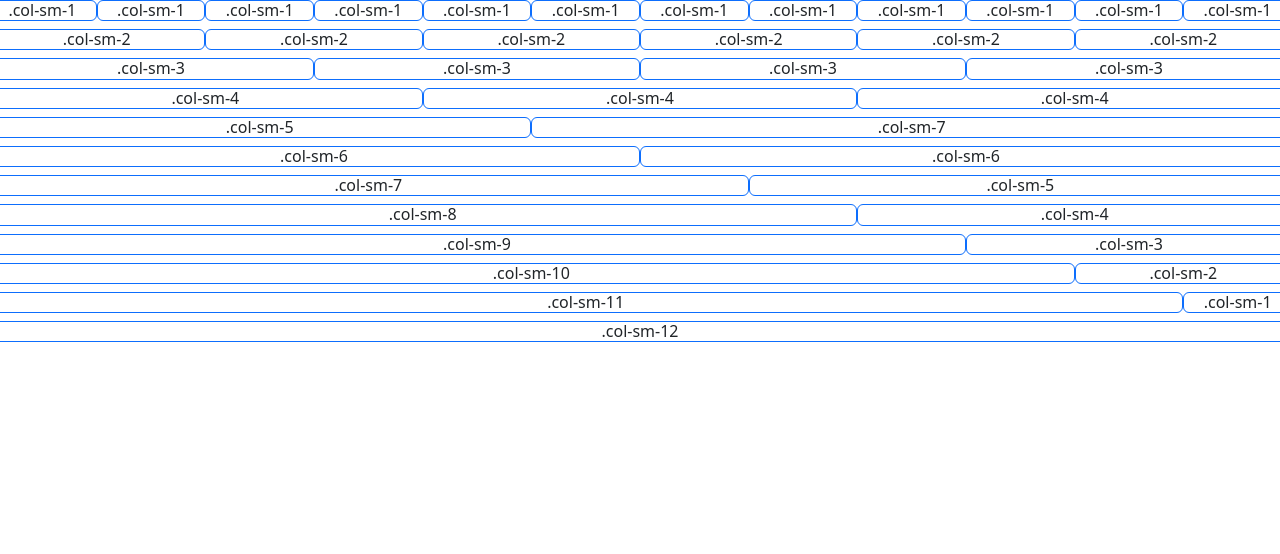
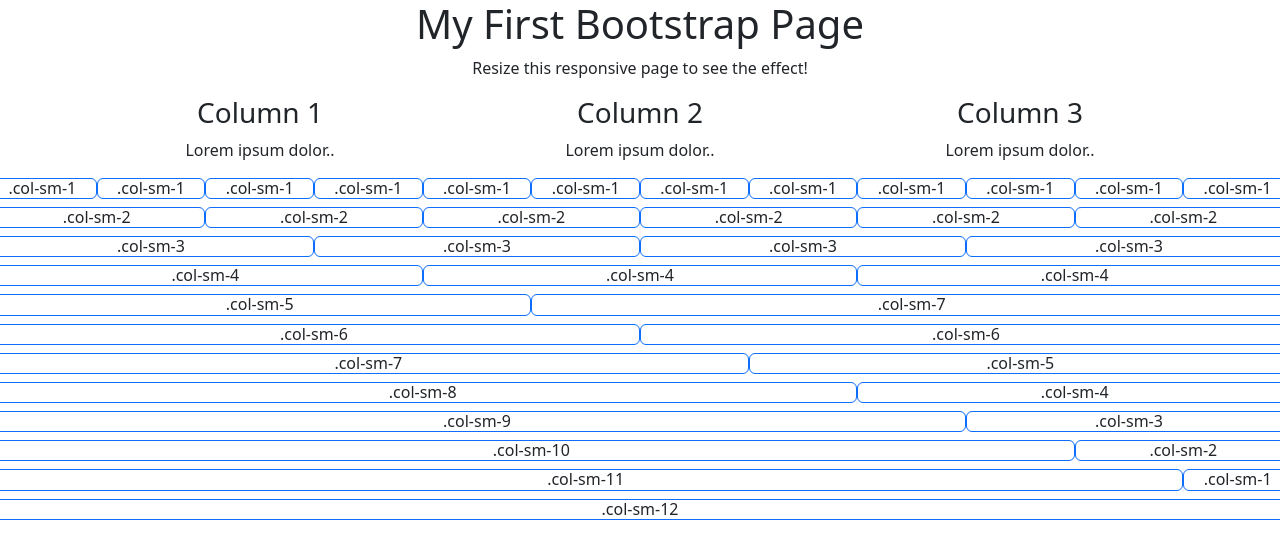
Before and after one commit to waqarhussain786/bootstrap-practice, a React (Create React App) app: page / in a window 1280 px wide. Shown: the top 554 px of the page. Built offline with nearby package versions, Linux system fonts and the light colour scheme.

Commit message:
add bootstrap file

```diff
--- /dev/null
+++ b/src/firt-bootstrap.jsx
@@ -0,0 +1,31 @@
+import React from 'react'
+
+const FirtBootstrap = () => {
+    return (
+        <div>
+            <div class="jumbotron text-center">
+                <h1>My First Bootstrap Page</h1>
+                <p>Resize this responsive page to see the effect!</p>
+            </div>
+
+            <div class="container">
+                <div class="row">
+                    <div class="col-sm-4 text-center">
+                        <h3>Column 1</h3>
+                        <p>Lorem ipsum dolor..</p>
+                    </div>
+                    <div class="col-sm-4 text-center">
+                        <h3>Column 2</h3>
+                        <p>Lorem ipsum dolor..</p>
+                    </div>
+                    <div class="col-sm-4 text-center">
+                        <h3>Column 3</h3>
+                        <p>Lorem ipsum dolor..</p>
+                    </div>
+                </div>
+            </div>
+        </div>
+    )
+}
+
+export default FirtBootstrap;
--- a/src/index.js
+++ b/src/index.js
@@ -3,10 +3,12 @@
 import './index.css';
 import App from './App';
 import 'bootstrap/dist/css/bootstrap.min.css';
+import FirtBootstrap from './firt-bootstrap';
 
 const root = ReactDOM.createRoot(document.getElementById('root'));
 root.render(
   <React.StrictMode>
+    <FirtBootstrap />
     <App />
   </React.StrictMode>
 );
```
